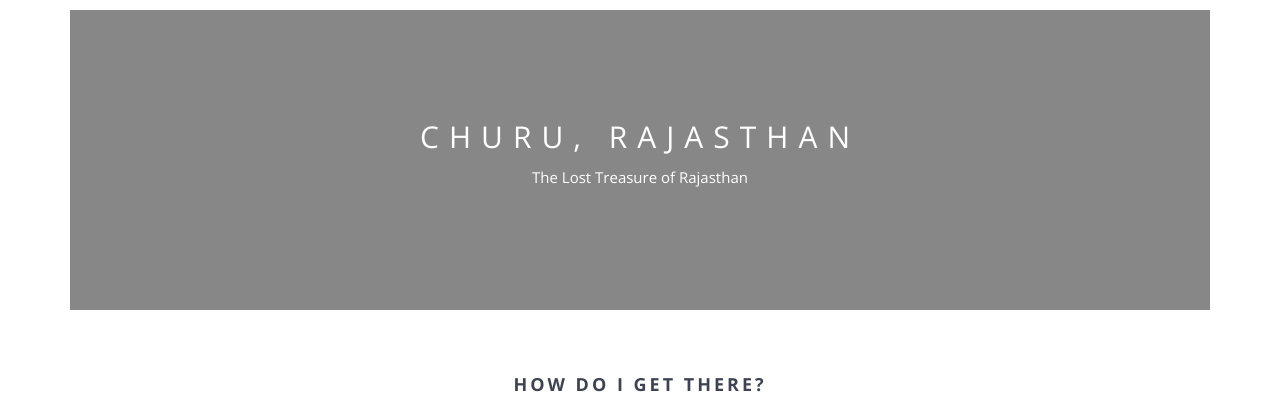
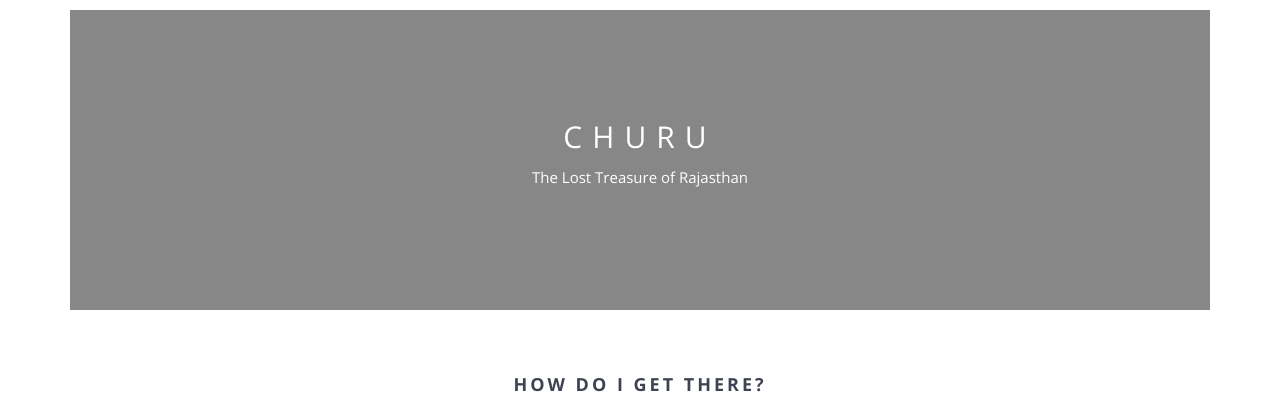
Before and after one commit to sanyam-surana/thesayawedding, a website: page index.html in a window 1280 px wide. Shown: the part 2520-2926 px from the top of the page. Drawn offline with nearby package versions, Linux system fonts and the light colour scheme; some packages are replaced by stand-ins of ours; files whose address does not match are found by name.

Commit message:
churu desc change

```diff
--- a/index.html
+++ b/index.html
@@ -310,7 +310,7 @@
         </div>
     <div id="video-content">
         <a href="https://www.youtube.com/watch?v=G75UN1Tn7to" class="link-text" target="_blank">
-        <h5>Churu, Rajasthan</h5>
+        <h5>Churu</h5>
         <p>The Lost Treasure of Rajasthan</p>
         </a>
     </div>
```
